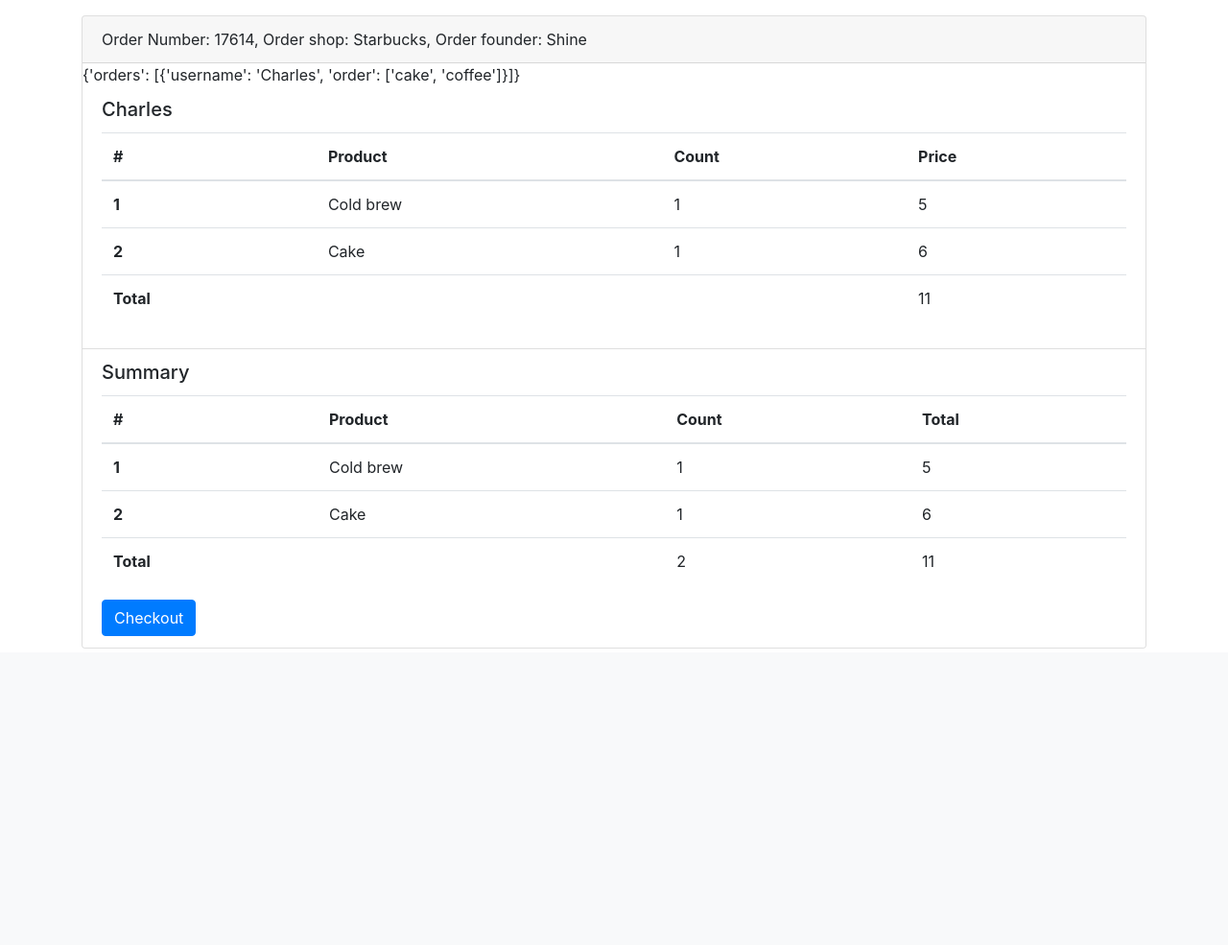
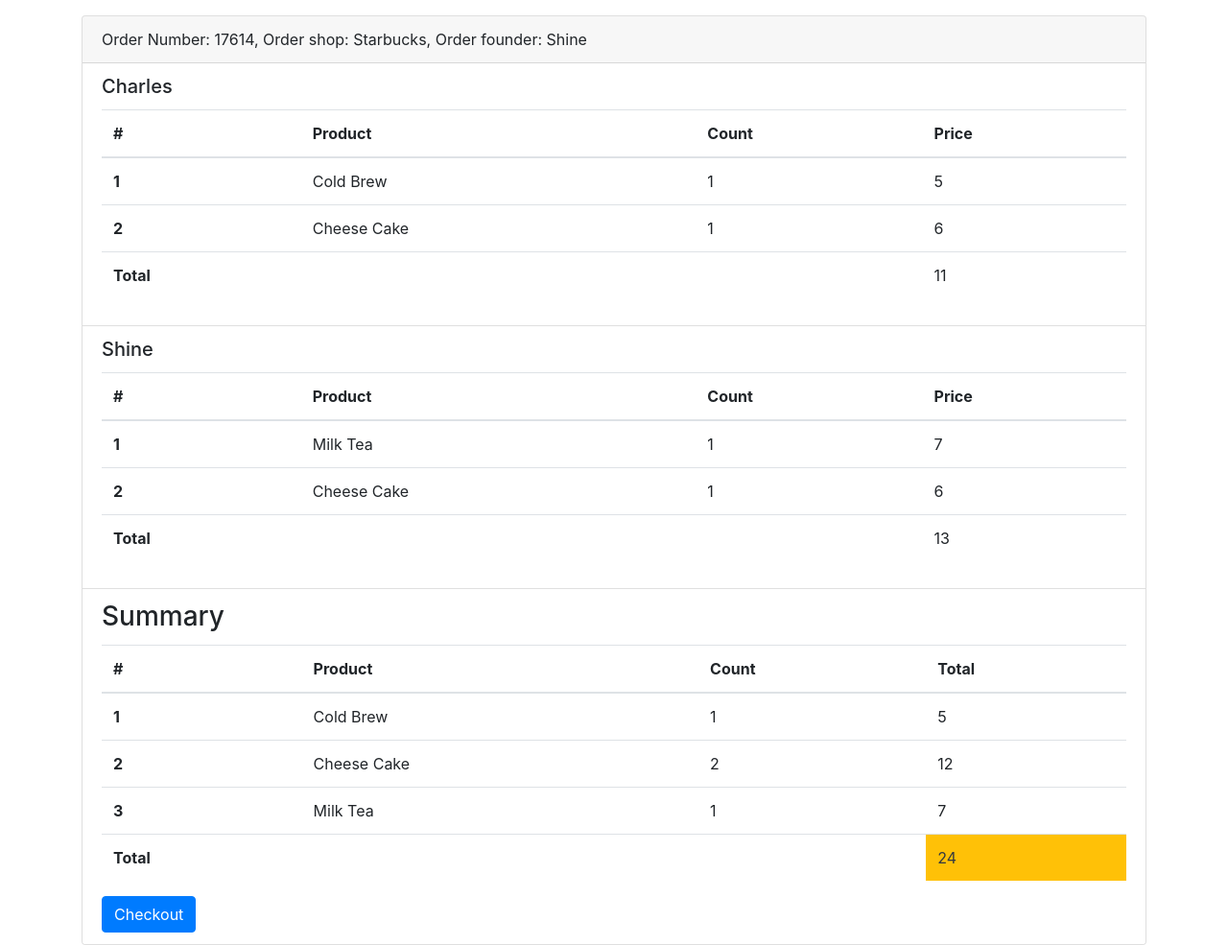
Before and after one commit to Jstyle0302/GroupBuying, a Django app: page /groupbuying/order in a window 1280 px wide. Shown: the part 120-1105 px from the top of the page at 96% size. Before the commit the page ends 796 px from the top, so only its background shows below. Run offline with Django 3.2, Linux system fonts and the light colour scheme; some libraries are stand-ins or nearby versions.

Commit message:
Parameterize the order data and implement on order page.

```diff
--- a/groupbuying/templates/groupbuying/order.html
+++ b/groupbuying/templates/groupbuying/order.html
@@ -20,10 +20,10 @@ Profile
             <div class="card-header">
                 Order Number: {{order_number}}, Order shop: {{shop}}, Order founder: {{founder}}
             </div>
-            {{ receipt }}
+            {% for order in receipt.orders %}
             <ul class="list-group list-group-flush">
                 <li class="list-group-item">
-                    <h5 class="card-title">Charles</h5>
+                    <h5 class="card-title">{{order.username}}</h5>
                     <table class="table">
                         <thead>
                             <tr>
@@ -32,33 +32,30 @@ Profile
                                 <th scope="col">Count</th>
                                 <th scope="col">Price</th>
                             </tr>
-                        </thead>
                             <tbody>
+                                {% for item in order.order %}
                                 <tr>
-                                <th scope="row">1</th>
-                                <td>Cold brew</td>
-                                <td>1</td>
-                                <td>5</td>
+                                    <th scope="row">{{forloop.counter}}</th>
+                                    <td>{{item.product}}</td>
+                                    <td>{{item.count}}</td>
+                                    <td>{{item.price}}</td>
                                 </tr>
-                            <tr>
-                                <th scope="row">2</th>
-                                <td>Cake</td>
-                                <td>1</td>
-                                <td>6</td>
-                            </tr>
+                                {% endfor %}
                                 <tr>
                                     <th scope="row">Total</th>
                                     <td></td>
                                     <td></td>
-                                <td>11</td>
+                                    <td>{{order.total}}</td>
                                 </tr>
                             </tbody>
+                        </thead>
                     </table>
                 </li>
             </ul>
+            {% endfor %}
             <ul class="list-group list-group-flush">
                 <li class="list-group-item">
-                    <h5 class="card-title">Summary</h5>
+                    <h3 class="card-title">Summary</h3>
                 <table class="table">
                     <thead>
                         <tr>
@@ -69,23 +66,19 @@ Profile
                         </tr>
                     </thead>
                     <tbody>
+                        {% for item in receipt.summary.order %}
                         <tr>
-                            <th scope="row">1</th>
-                            <td>Cold brew</td>
-                            <td>1</td>
-                            <td>5</td>
+                            <th scope="row">{{forloop.counter}}</th>
+                            <td>{{item.product}}</td>
+                            <td>{{item.count}}</td>
+                            <td>{{item.price}}</td>
                         </tr>
-                        <tr>
-                            <th scope="row">2</th>
-                            <td>Cake</td>
-                            <td>1</td>
-                            <td>6</td>
-                        </tr>
+                        {% endfor %}
                         <tr>
                             <th scope="row">Total</th>
                             <td></td>
-                            <td>2</td>
-                            <td>11</td>
+                            <td></td>
+                            <td class="bg-warning text-dark">{{receipt.summary.total}}</td>
                         </tr>
                     </tbody>
                 </table>
--- a/groupbuying/views.py
+++ b/groupbuying/views.py
@@ -43,8 +43,45 @@ def order_page(request):
     context['receipt'] = {
         'orders' : [{
             'username': 'Charles',
-            'order': ['cake','coffee']
-        }]
+            'order': [{
+                'product': 'Cold Brew',
+                'count': 1,
+                'price': 5
+            },{
+                'product': 'Cheese Cake',
+                'count': 1,
+                'price': 6
+            }],
+            'total': 11
+        },{
+            'username': 'Shine',
+            'order': [{
+                'product': 'Milk Tea',
+                'count': 1,
+                'price': 7
+            },{
+                'product': 'Cheese Cake',
+                'count': 1,
+                'price': 6
+            }],
+            'total': 13
+        }],
+        'summary': {
+            'order': [{
+                'product': 'Cold Brew',
+                'count': 1,
+                'price': 5
+            },{
+                'product': 'Cheese Cake',
+                'count': 2,
+                'price': 12
+            },{
+                'product': 'Milk Tea',
+                'count': 1,
+                'price': 7
+            }],
+            'total': 24
+        }
     }
     return render(request, 'groupbuying/order.html', context)
 
```
Lines whose indentation alone changed are shown as unchanged.
